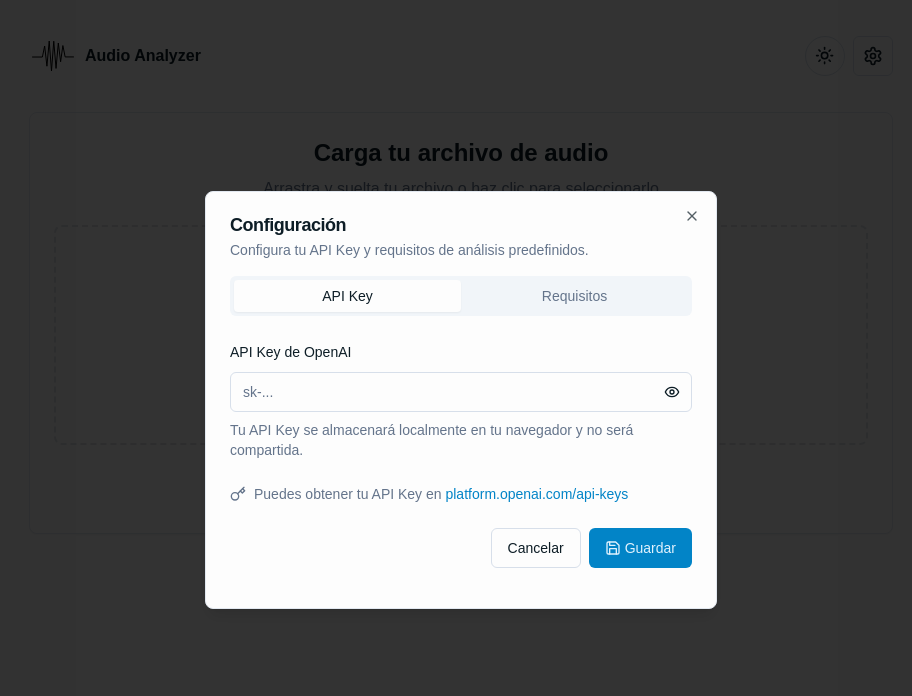
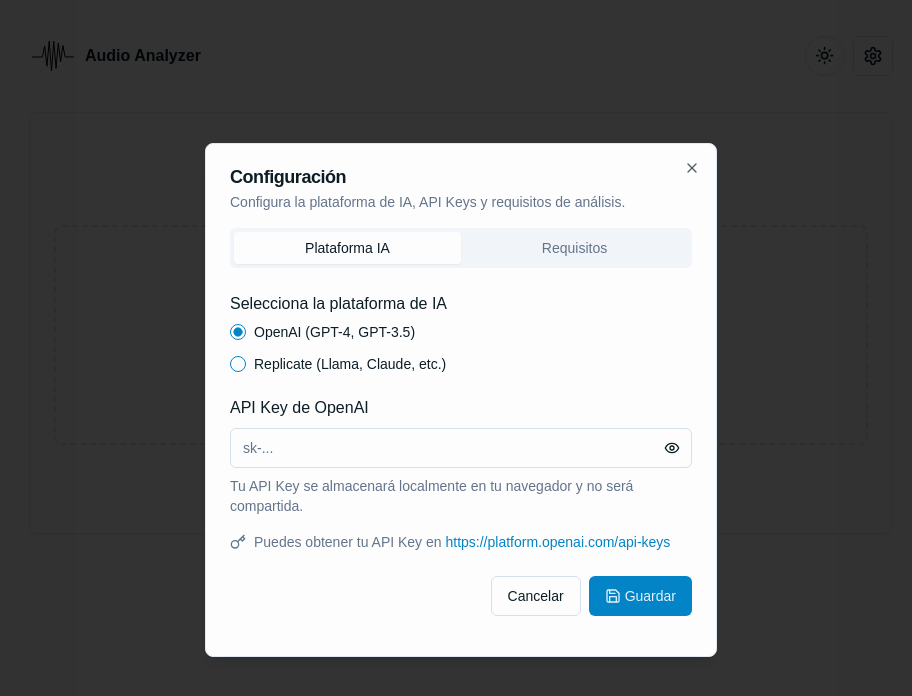
Before and after one commit to ahmedglez/audio-analyzer, a Next.js app: page / in a window 1280 px wide. Both pictures are taken after a click on the button "Configuración". Shown: the top 696 px of the page, without its empty margins (179-1091 px from the left). Built offline with nearby package versions, Linux system fonts and the light colour scheme; a web font is replaced by a local one.

Commit message:
Add RadioGroup component and integrate AI configuration management

```diff
--- a/package.json
+++ b/package.json
@@ -22,6 +22,7 @@
 		"@radix-ui/react-dropdown-menu": "^2.1.6",
 		"@radix-ui/react-label": "^2.1.2",
 		"@radix-ui/react-progress": "^1.1.2",
+		"@radix-ui/react-radio-group": "^1.2.3",
 		"@radix-ui/react-slot": "^1.1.2",
 		"@radix-ui/react-tabs": "^1.1.3",
 		"@radix-ui/react-toast": "^1.2.6",
--- a/src/app/page.tsx
+++ b/src/app/page.tsx
@@ -14,15 +14,16 @@ import ResultsDisplay from "@/components/results-display";
 import { ThemeToggle } from "@/components/theme-toggle";
 import { Button } from "@/components/ui/button";
 
-export default function AudioAnalyzer() {
-	const [step, setStep] = useState(1);
-	const [audioFile, setAudioFile] = useState<File | null>(null);
-	const [customRequirements, setCustomRequirements] = useState<string[]>([]);
-	const [predefinedRequirements, setPredefinedRequirements] = useState<
-		Array<{ id: string; text: string; selected: boolean }>
-	>([]);
-	const [isLoading, setIsLoading] = useState(false);
-	const [error, setError] = useState<string | null>(null);
+// Modificar los tipos para limitar a solo OpenAI y Replicate
+export type AIPlatform = "openai" | "replicate";
+
+export interface AIConfig {
+	platform: AIPlatform;
+	apiKeys: {
+		openai: string;
+		replicate: string;
+	};
+}
 
 interface AnalysisResults {
 	transcription: string;
@@ -40,12 +41,32 @@ export default function AudioAnalyzer() {
 	summary: string;
 }
 
+export default function AudioAnalyzer() {
+	const [step, setStep] = useState(1);
+	const [audioFile, setAudioFile] = useState<File | null>(null);
+	const [customRequirements, setCustomRequirements] = useState<string[]>([]);
+	const [predefinedRequirements, setPredefinedRequirements] = useState<
+		Array<{ id: string; text: string; selected: boolean }>
+	>([]);
+	const [isLoading, setIsLoading] = useState(false);
+	const [error, setError] = useState<string | null>(null);
+
 	const [results, setResults] = useState<AnalysisResults | null>(null);
 	const [isConfigOpen, setIsConfigOpen] = useState(false);
+
+	const [aiConfig, setAIConfig] = useState<AIConfig>({
+		platform: "openai",
+		apiKeys: {
+			openai: "",
+			replicate: "",
+		},
+	});
 	const { toast } = useToast();
 
 	// Cargar requisitos predefinidos desde localStorage al iniciar
+	// Cargar requisitos predefinidos y configuración de IA desde localStorage al iniciar
 	useEffect(() => {
+		// Cargar requisitos predefinidos
 		const savedRequirements = localStorage.getItem("predefined-requirements");
 		if (savedRequirements) {
 			try {
@@ -53,16 +74,36 @@ export default function AudioAnalyzer() {
 				setPredefinedRequirements(parsedRequirements);
 			} catch (e) {
 				console.error("Error al cargar requisitos predefinidos:", e);
-				// Si hay un error, inicializar con valores por defecto
 				initializeDefaultRequirements();
 			}
 		} else {
-			// Si no hay requisitos guardados, inicializar con valores por defecto
 			initializeDefaultRequirements();
+		}
+
+		// Cargar configuración de IA
+		const savedAIConfig = localStorage.getItem("ai-config");
+		if (savedAIConfig) {
+			try {
+				const parsedConfig = JSON.parse(savedAIConfig);
+				setAIConfig(parsedConfig);
+			} catch (e) {
+				console.error("Error al cargar configuración de IA:", e);
+			}
+		}
+
+		// Cargar API keys (para compatibilidad con versiones anteriores)
+		const openaiKey = localStorage.getItem("openai-api-key");
+		if (openaiKey && !savedAIConfig) {
+			setAIConfig((prev) => ({
+				...prev,
+				apiKeys: {
+					...prev.apiKeys,
+					openai: openaiKey,
+				},
+			}));
 		}
 	}, []);
 
-	// Función para inicializar con requisitos por defecto
 	const initializeDefaultRequirements = () => {
 		const defaultRequirements = [
 			{
@@ -98,7 +139,6 @@ export default function AudioAnalyzer() {
 		);
 	};
 
-	// Función para guardar requisitos en localStorage
 	const saveRequirements = (
 		requirements: Array<{ id: string; text: string; selected: boolean }>
 	) => {
@@ -107,6 +147,15 @@ export default function AudioAnalyzer() {
 			"predefined-requirements",
 			JSON.stringify(requirements)
 		);
+	};
+
+	const saveAIConfig = (config: AIConfig) => {
+		setAIConfig(config);
+		localStorage.setItem("ai-config", JSON.stringify(config));
+	};
+
+	const getPlatformName = (platform: AIPlatform): string => {
+		return platform === "openai" ? "OpenAI" : "Replicate";
 	};
 
 	const handleFileAccepted = (file: File) => {
@@ -163,6 +212,7 @@ export default function AudioAnalyzer() {
 					...customRequirements,
 				])
 			);
+			formData.append("platform", aiConfig.platform);
 
 			const response = await fetch("/api/analyze-audio", {
 				method: "POST",
@@ -295,6 +345,8 @@ ${results.summary}
 			</div>
 
 			<ConfigModal
+				aiConfig={aiConfig}
+				setAIConfig={saveAIConfig}
 				isOpen={isConfigOpen}
 				onClose={() => setIsConfigOpen(false)}
 				predefinedRequirements={predefinedRequirements}
--- a/src/components/config-modal.tsx
+++ b/src/components/config-modal.tsx
@@ -16,7 +16,10 @@ import {
 } from "@/components/ui/dialog";
 import { Input } from "@/components/ui/input";
 import { Label } from "@/components/ui/label";
+import { RadioGroup, RadioGroupItem } from "@/components/ui/radio-group";
 import { Tabs, TabsContent, TabsList, TabsTrigger } from "@/components/ui/tabs";
+// Modificar la importación del tipo AIPlatform
+import type { AIConfig, AIPlatform } from "@/app/page";
 
 interface ConfigModalProps {
 	isOpen: boolean;
@@ -29,6 +32,8 @@ interface ConfigModalProps {
 	setPredefinedRequirements: (
 		requirements: Array<{ id: string; text: string; selected: boolean }>
 	) => void;
+	aiConfig: AIConfig;
+	setAIConfig: (config: AIConfig) => void;
 }
 
 export default function ConfigModal({
@@ -36,13 +41,10 @@ export default function ConfigModal({
 	onClose,
 	predefinedRequirements,
 	setPredefinedRequirements,
+	aiConfig,
+	setAIConfig,
 }: ConfigModalProps) {
-	const [apiKey, setApiKey] = useState("");
-	const [showApiKey, setShowApiKey] = useState(false);
-	const [hasExistingKey, setHasExistingKey] = useState(false);
-	const [activeTab, setActiveTab] = useState("api-key");
-
-	// Estado para edición de requisitos
+	// Estado para requisitos
 	const [requirements, setRequirements] = useState<
 		Array<{ id: string; text: string; selected: boolean }>
 	>([]);
@@ -50,56 +52,90 @@ export default function ConfigModal({
 	const [editingId, setEditingId] = useState<string | null>(null);
 	const [editingText, setEditingText] = useState("");
 
+	// Estado para configuración de IA
+	const [selectedPlatform, setSelectedPlatform] = useState<AIPlatform>(
+		aiConfig.platform
+	);
+	// Actualizar el estado de apiKeys para incluir solo OpenAI y Replicate
+	const [apiKeys, setApiKeys] = useState({
+		openai: aiConfig.apiKeys.openai || "",
+		replicate: aiConfig.apiKeys.replicate || "",
+	});
+
+	// Actualizar el estado de showApiKey
+	const [showApiKey, setShowApiKey] = useState({
+		openai: false,
+		replicate: false,
+	});
+
+	const [activeTab, setActiveTab] = useState("ai-platform");
+
 	const { toast } = useToast();
 
 	// Cargar datos al abrir el modal
 	useEffect(() => {
 		if (isOpen) {
-			// Cargar API Key
-			const storedKey = localStorage.getItem("openai-api-key");
-			if (storedKey) {
-				setApiKey(storedKey);
-				setHasExistingKey(true);
-			}
-
 			// Cargar requisitos
 			setRequirements([...predefinedRequirements]);
+
+			// Cargar configuración de IA
+			setSelectedPlatform(aiConfig.platform);
+			setApiKeys({
+				openai: aiConfig.apiKeys.openai || "",
+				replicate: aiConfig.apiKeys.replicate || "",
+			});
 		}
-	}, [isOpen, predefinedRequirements]);
+	}, [isOpen, predefinedRequirements, aiConfig]);
 
-	// Guardar API Key
-	const saveApiKey = () => {
-		if (!apiKey.trim()) {
+	// Guardar configuración de IA
+	const saveAIConfig = () => {
+		const currentKey = apiKeys[selectedPlatform];
+
+		if (!currentKey.trim()) {
 			toast({
 				title: "Error",
-				description: "Por favor, ingresa una API Key válida.",
+				description: `Por favor, ingresa una API Key válida para ${getPlatformName(selectedPlatform)}.`,
 				variant: "destructive",
 			});
 			return;
 		}
 
-		localStorage.setItem("openai-api-key", apiKey);
-		setHasExistingKey(true);
+		const newConfig: AIConfig = {
+			platform: selectedPlatform,
+			apiKeys: apiKeys,
+		};
+
+		setAIConfig(newConfig);
+
+		// Para compatibilidad con versiones anteriores
+		if (selectedPlatform === "openai") {
+			localStorage.setItem("openai-api-key", apiKeys.openai);
+		}
 
 		toast({
-			title: "API Key guardada",
-			description: "Tu API Key de OpenAI ha sido guardada correctamente.",
+			title: "Configuración guardada",
+			description: `La configuración de ${getPlatformName(selectedPlatform)} ha sido guardada correctamente.`,
 		});
 
-		if (activeTab === "api-key") {
+		if (activeTab === "ai-platform") {
 			onClose();
 		}
 	};
 
-	// Eliminar API Key
+	// Eliminar API Key de la plataforma seleccionada
 	const deleteApiKey = () => {
+		const updatedApiKeys = { ...apiKeys };
+		updatedApiKeys[selectedPlatform] = "";
+
+		setApiKeys(updatedApiKeys);
+
+		if (selectedPlatform === "openai") {
 			localStorage.removeItem("openai-api-key");
-		setApiKey("");
-		setHasExistingKey(false);
+		}
 
 		toast({
 			title: "API Key eliminada",
-			description: "Tu API Key de OpenAI ha sido eliminada.",
+			description: `La API Key de ${getPlatformName(selectedPlatform)} ha sido eliminada.`,
 		});
 	};
 
@@ -173,33 +209,96 @@ export default function ConfigModal({
 		setActiveTab(value);
 	};
 
+	// Función para obtener el nombre legible de la plataforma
+	const getPlatformName = (platform: AIPlatform): string => {
+		return platform === "openai" ? "OpenAI" : "Replicate";
+	};
+
+	// Función para obtener la URL de documentación de la plataforma
+	const getPlatformDocsUrl = (platform: AIPlatform): string => {
+		return platform === "openai"
+			? "https://platform.openai.com/api-keys"
+			: "https://replicate.com/account/api-tokens";
+	};
+
+	// Función para obtener el placeholder de la API key
+	const getApiKeyPlaceholder = (platform: AIPlatform): string => {
+		return platform === "openai" ? "sk-..." : "r8_...";
+	};
+
+	// Función para alternar la visibilidad de la API key
+	const toggleApiKeyVisibility = (platform: AIPlatform) => {
+		setShowApiKey((prev) => ({
+			...prev,
+			[platform]: !prev[platform],
+		}));
+	};
+
 	return (
 		<Dialog open={isOpen} onOpenChange={onClose}>
 			<DialogContent className="sm:max-w-lg">
 				<DialogHeader>
 					<DialogTitle>Configuración</DialogTitle>
 					<DialogDescription>
-						Configura tu API Key y requisitos de análisis predefinidos.
+						Configura la plataforma de IA, API Keys y requisitos de análisis.
 					</DialogDescription>
 				</DialogHeader>
 
-				<Tabs defaultValue="api-key" onValueChange={handleTabChange}>
+				<Tabs defaultValue="ai-platform" onValueChange={handleTabChange}>
 					<TabsList className="grid w-full grid-cols-2">
-						<TabsTrigger value="api-key">API Key</TabsTrigger>
+						<TabsTrigger value="ai-platform">Plataforma IA</TabsTrigger>
 						<TabsTrigger value="requirements">Requisitos</TabsTrigger>
 					</TabsList>
 
-					<TabsContent value="api-key" className="space-y-6 py-4">
-						<div className="space-y-2">
-							<Label htmlFor="api-key">API Key de OpenAI</Label>
+					<TabsContent value="ai-platform" className="space-y-6 py-4">
+						<div className="space-y-4">
+							{/* Reemplazar la sección de selección de plataforma en el TabsContent de "ai-platform" */}
+							<div>
+								<Label className="text-base font-medium">
+									Selecciona la plataforma de IA
+								</Label>
+								<RadioGroup
+									value={selectedPlatform}
+									onValueChange={(value) =>
+										setSelectedPlatform(value as AIPlatform)
+									}
+									className="mt-2 space-y-2"
+								>
+									<div className="flex items-center space-x-2">
+										<RadioGroupItem value="openai" id="openai" />
+										<Label htmlFor="openai" className="cursor-pointer">
+											OpenAI (GPT-4, GPT-3.5)
+										</Label>
+									</div>
+									<div className="flex items-center space-x-2">
+										<RadioGroupItem value="replicate" id="replicate" />
+										<Label htmlFor="replicate" className="cursor-pointer">
+											Replicate (Llama, Claude, etc.)
+										</Label>
+									</div>
+								</RadioGroup>
+							</div>
+
+							<div className="space-y-2 pt-2">
+								<Label
+									htmlFor={`${selectedPlatform}-api-key`}
+									className="text-base font-medium"
+								>
+									API Key de {getPlatformName(selectedPlatform)}
+								</Label>
 								<div className="flex">
 									<div className="relative flex-1">
 										<Input
-										id="api-key"
-										type={showApiKey ? "text" : "password"}
-										placeholder="sk-..."
-										value={apiKey}
-										onChange={(e) => setApiKey(e.target.value)}
+											id={`${selectedPlatform}-api-key`}
+											type={showApiKey[selectedPlatform] ? "text" : "password"}
+											placeholder={getApiKeyPlaceholder(selectedPlatform)}
+											value={apiKeys[selectedPlatform]}
+											onChange={(e) =>
+												setApiKeys({
+													...apiKeys,
+													[selectedPlatform]: e.target.value,
+												})
+											}
 											className="pr-10"
 										/>
 										<Button
@@ -207,9 +306,9 @@ export default function ConfigModal({
 											variant="ghost"
 											size="icon"
 											className="absolute right-0 top-0 h-full"
-										onClick={() => setShowApiKey(!showApiKey)}
+											onClick={() => toggleApiKeyVisibility(selectedPlatform)}
 										>
-										{showApiKey ? (
+											{showApiKey[selectedPlatform] ? (
 												<EyeOff className="size-4" />
 											) : (
 												<Eye className="size-4" />
@@ -229,19 +328,20 @@ export default function ConfigModal({
 									<span>
 										Puedes obtener tu API Key en{" "}
 										<a
-										href="https://platform.openai.com/api-keys"
+											href={getPlatformDocsUrl(selectedPlatform)}
 											target="_blank"
 											rel="noopener noreferrer"
 											className="text-primary hover:underline"
 										>
-										platform.openai.com/api-keys
+											{getPlatformDocsUrl(selectedPlatform)}
 										</a>
 									</span>
 								</div>
 							</div>
+						</div>
 
 						<DialogFooter className="flex justify-between">
-							{hasExistingKey && (
+							{apiKeys[selectedPlatform] && (
 								<Button
 									variant="outline"
 									onClick={deleteApiKey}
@@ -255,7 +355,7 @@ export default function ConfigModal({
 								<Button variant="outline" onClick={onClose}>
 									Cancelar
 								</Button>
-								<Button onClick={saveApiKey} className="gap-1">
+								<Button onClick={saveAIConfig} className="gap-1">
 									<Save className="size-4" />
 									Guardar
 								</Button>
--- /dev/null
+++ b/src/components/ui/radio-group.tsx
@@ -0,0 +1,44 @@
+"use client";
+
+import * as React from "react";
+import * as RadioGroupPrimitive from "@radix-ui/react-radio-group";
+import { Circle } from "lucide-react";
+
+import { cn } from "@/lib/utils";
+
+const RadioGroup = React.forwardRef<
+	React.ElementRef<typeof RadioGroupPrimitive.Root>,
+	React.ComponentPropsWithoutRef<typeof RadioGroupPrimitive.Root>
+>(({ className, ...props }, ref) => {
+	return (
+		<RadioGroupPrimitive.Root
+			className={cn("grid gap-2", className)}
+			{...props}
+			ref={ref}
+		/>
+	);
+});
+RadioGroup.displayName = RadioGroupPrimitive.Root.displayName;
+
+const RadioGroupItem = React.forwardRef<
+	React.ElementRef<typeof RadioGroupPrimitive.Item>,
+	React.ComponentPropsWithoutRef<typeof RadioGroupPrimitive.Item>
+>(({ className, ...props }, ref) => {
+	return (
+		<RadioGroupPrimitive.Item
+			ref={ref}
+			className={cn(
+				"aspect-square size-4 rounded-full border border-primary text-primary ring-offset-background focus:outline-none focus-visible:ring-2 focus-visible:ring-ring focus-visible:ring-offset-2 disabled:cursor-not-allowed disabled:opacity-50",
+				className
+			)}
+			{...props}
+		>
+			<RadioGroupPrimitive.Indicator className="flex items-center justify-center">
+				<Circle className="size-2.5 fill-current text-current" />
+			</RadioGroupPrimitive.Indicator>
+		</RadioGroupPrimitive.Item>
+	);
+});
+RadioGroupItem.displayName = RadioGroupPrimitive.Item.displayName;
+
+export { RadioGroup, RadioGroupItem };
```
Also changed, not shown: 1 other file (tests, documents, lock files or other folders). Lines whose indentation alone changed are shown as unchanged.
